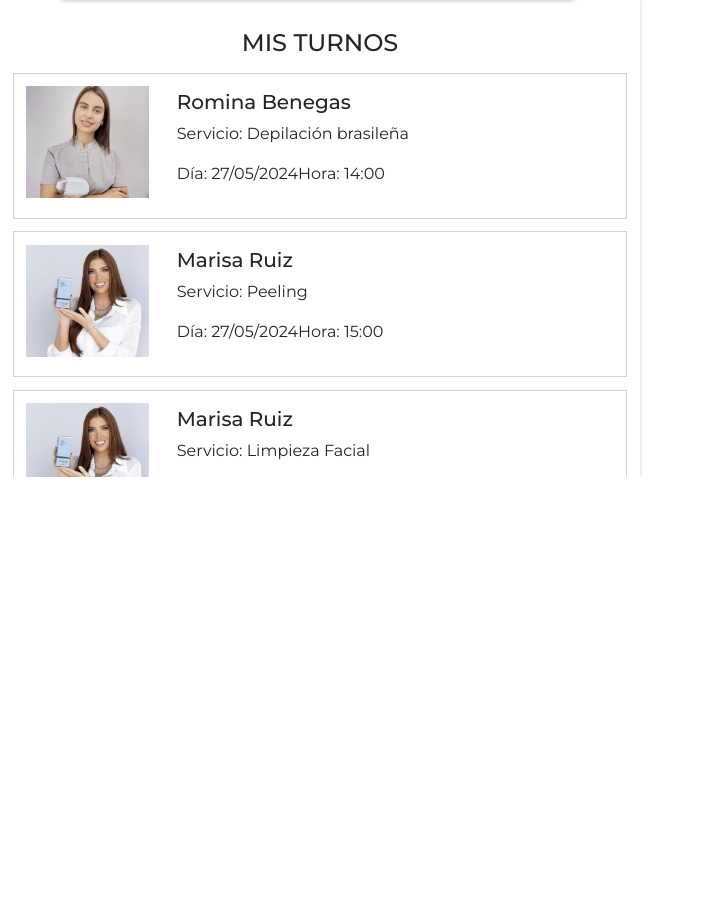
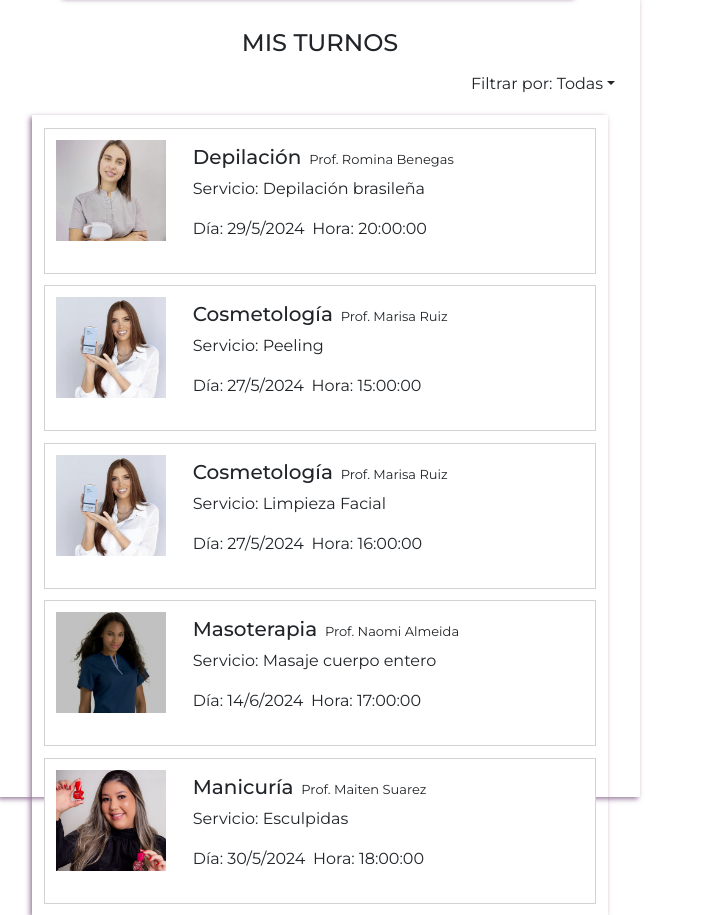
Before and after one commit to planeslorena/Proyecto_Estetica_Ziba, a Next.js app in the folder ziba-react/: page /client in a window 1280 px wide. Shown: the part 683-1598 px from the top of the page, without its empty margins (0-704 px from the left). Before the commit the page ends 1160 px from the top, so only its background shows below. Built offline with nearby package versions, Linux system fonts and the light colour scheme.

Commit message:
logica del filtro finalizada

```diff
--- a/ziba-react/src/app/components/appointmentList/appointmentList.css
+++ b/ziba-react/src/app/components/appointmentList/appointmentList.css
@@ -1,20 +1,45 @@
 .appointment-list-container{
-    height: 30rem;
+    height: 50rem;
     width: 40rem;
     position: relative;
+    box-shadow: -2px 2px 5px 0px #987A9D;
 }
 
 .scroller-container{
-    max-height: 100%;
+    max-height: 50rem;
     overflow:auto;
     box-shadow: -2px 2px 5px 0px #987A9D;
+    margin: 0% 5%;
+    padding: 2% 0%;
 }
 
 .scroller-title{
     display: flex;
     justify-content: center;
     padding-top: 5%;
-    padding-bottom: 1%;
+}
+
+.appointment-dropdown{
+    display: flex;
+    justify-content: flex-end;
+    padding-right: 2%;
+    padding-bottom: 2%;
+}
+
+.btn-primary{
+    --bs-btn-color: none !important;
+    --bs-btn-bg: none !important;
+    --bs-btn-border-color: none !important;
+    --bs-btn-hover-color: none !important;
+    --bs-btn-hover-bg: none !important;
+    --bs-btn-hover-border-color: none !important;
+    --bs-btn-active-color: none !important;
+    --bs-btn-active-bg: none !important;
+    --bs-btn-active-border-color: none !important;
+}
+
+.dropdown-menu{
+    --bs-dropdown-border-radius: none !important;
 }
 
 .appointment-cards{
@@ -38,6 +63,15 @@
     margin: 2% 2% 0 2%;
 }
 
+.prof-text{
+    padding-left: 2%;
+    font-size:small;
+}
+
+.time-text{
+    padding-left: 2%;
+}
+
 .card{
     border-radius: 0 !important;
 }
--- a/ziba-react/src/app/components/appointmentList/appointmentList.tsx
+++ b/ziba-react/src/app/components/appointmentList/appointmentList.tsx
@@ -1,65 +1,136 @@
-import React from 'react';
+import React, { useEffect, useState } from 'react';
 import './appointmentList.css'
-import { Card } from 'react-bootstrap';
+import { Card, Dropdown } from 'react-bootstrap';
 
-const list = [{
+const cardsData = [{
   profesion: 'depiladora',
-  nombre: 'Romina Benegas',
-  servicio: 'Depilación brasileña',
-  dia: '27/05/2024',
-  horario: '14:00',
+  servicio: 'Depilación',
+  nombre: 'Prof. Romina Benegas',
+  especialidad: 'Depilación brasileña',
+  dia: '2024/05/29',
+  horario: '20:00:00',
 },
 {
   profesion: 'cosmetóloga',
-  nombre: 'Marisa Ruiz',
-  servicio: 'Peeling',
-  dia: '27/05/2024',
-  horario: '15:00',
+  servicio: 'Cosmetología',
+  nombre: 'Prof. Marisa Ruiz',
+  especialidad: 'Peeling',
+  dia: '2024/05/27',
+  horario: '15:00:00',
 },
 {
   profesion: 'cosmetóloga',
-  nombre: 'Marisa Ruiz',
-  servicio: 'Limpieza Facial',
-  dia: '27/05/2024',
-  horario: '16:00',
+  servicio: 'Cosmetología',
+  nombre: 'Prof. Marisa Ruiz',
+  especialidad: 'Limpieza Facial',
+  dia: '2024/05/27',
+  horario: '16:00:00',
 },
 {
   profesion: 'masajista',
-  nombre: 'Naomi Almeida',
-  servicio: 'Masaje cuerpo entero',
-  dia: '27/05/2024',
-  horario: '17:00',
+  servicio: 'Masoterapia',
+  nombre: 'Prof. Naomi Almeida',
+  especialidad: 'Masaje cuerpo entero',
+  dia: '2024/06/14',
+  horario: '17:00:00',
 },
 {
   profesion: 'manicura',
-  nombre: 'Maiten Suarez',
-  servicio: 'Esculpidas',
-  dia: '27/05/2024',
-  horario: '18:00',
+  servicio: 'Manicuría',
+  nombre: 'Prof. Maiten Suarez',
+  especialidad: 'Esculpidas',
+  dia: '2024/05/30',
+  horario: '18:00:00',
 }];
 
 export const AppointmentList = () => {
+  const [filter, setFilter] = useState('Todas');
+  const [filteredCards, setFilteredCards] = useState<typeof cardsData>(cardsData);
+
+
+  useEffect(() => {
+    filterCards(filter);
+  }, [filter]);
+
+  const filterCards = (filter:any) => {
+    const now = new Date();
+    let filtered;
+
+    switch (filter) {
+      case 'Día':
+        filtered = cardsData.filter((card:any) => {
+          const cardDate = new Date(card.dia);
+          return cardDate.toDateString() === now.toDateString();
+        });
+        break;
+      case 'Semana':
+        const endOfWeek = new Date(now);
+        endOfWeek.setDate(now.getDate() + 6);
+        filtered = cardsData.filter((card:any) => {
+          const cardDate = new Date(card.dia);
+          return cardDate >= now && cardDate <= endOfWeek;
+        });
+        break;
+      case 'Mes':
+        const startOfMonth = new Date(now.getFullYear(), now.getMonth(), now.getDate());
+        const endOfMonth = new Date(now.getFullYear(), now.getMonth() + 1, 0);
+        filtered = cardsData.filter((card:any) => {
+          const cardDate = new Date(card.dia);
+          return cardDate >= startOfMonth && cardDate <= endOfMonth;
+        });
+        break;
+      case 'Año':
+        const startOfYear = new Date(now.getFullYear(), now.getMonth(), now.getDate());
+        const endOfYear = new Date(now.getFullYear(), 11, 31);
+        filtered = cardsData.filter((card:any) => {
+          const cardDate = new Date(card.dia);
+          return cardDate >= startOfYear && cardDate <= endOfYear;
+        });
+        break;
+      default:
+        filtered = cardsData;
+    }
+
+    setFilteredCards(filtered);
+  };
+
   return (
     <div className='appointment-list-container'>
+      <h4 className='scroller-title'>MIS TURNOS</h4>
+      <Dropdown className='appointment-dropdown'>
+        <Dropdown.Toggle >Filtrar por: {filter}</Dropdown.Toggle>
+          <Dropdown.Menu>
+            <Dropdown.Item onClick={() => setFilter('Todas')}>Todas</Dropdown.Item>
+            <Dropdown.Item onClick={() => setFilter('Día')}>Día</Dropdown.Item>
+            <Dropdown.Item onClick={() => setFilter('Semana')}>Semana</Dropdown.Item>
+            <Dropdown.Item onClick={() => setFilter('Mes')}>Mes</Dropdown.Item>
+            <Dropdown.Item onClick={() => setFilter('Año')}>Año</Dropdown.Item>
+          </Dropdown.Menu>
+
+      </Dropdown>
       <div className='scroller-container'>
-        <h4 className='scroller-title'>MIS TURNOS</h4>
-        {list.map((item: any, index: any) => {
+        {filteredCards.map((card: any) => {
           return (
-            <div key={index} className='appointment-cards-container'>
+            <div key={`${card.nombre}-${card.dia}-${card.horario}`} className='appointment-cards-container'>
             <Card className='appointment-cards'>
               <div className='card-container'>
-              <img className='img-appointment-card' src={`imagenes/professionals/${item.profesion}.png`} />
+              <img className='img-appointment-card' src={`imagenes/professionals/${card.profesion}.png`} />
               <Card.Body>
-                <Card.Title>{item.nombre}</Card.Title>
+                <div className='d-flex align-items-baseline'>
+                  <Card.Title>{card.servicio}</Card.Title>
+                  <Card.Text className='prof-text'>
+                    {card.nombre}
+                  </Card.Text>
+                </div>
                 <Card.Text>
-                  Servicio: {item.servicio}
+                  Servicio: {card.especialidad}
                 </Card.Text>
-                <div className='card-container'>
+                <div className='d-flex'>
                 <Card.Text>
-                  Día: {item.dia}
+                  Día: {new Date(card.dia).getDate()}{'/'}{new Date(card.dia).getMonth()+1}{'/'}{new Date(card.dia).getFullYear()}
                 </Card.Text>
-                <Card.Text>
-                  Hora: {item.horario}
+                <Card.Text className='time-text'>
+                  Hora: {card.horario}
                 </Card.Text>
                 </div>
               </Card.Body>
```
